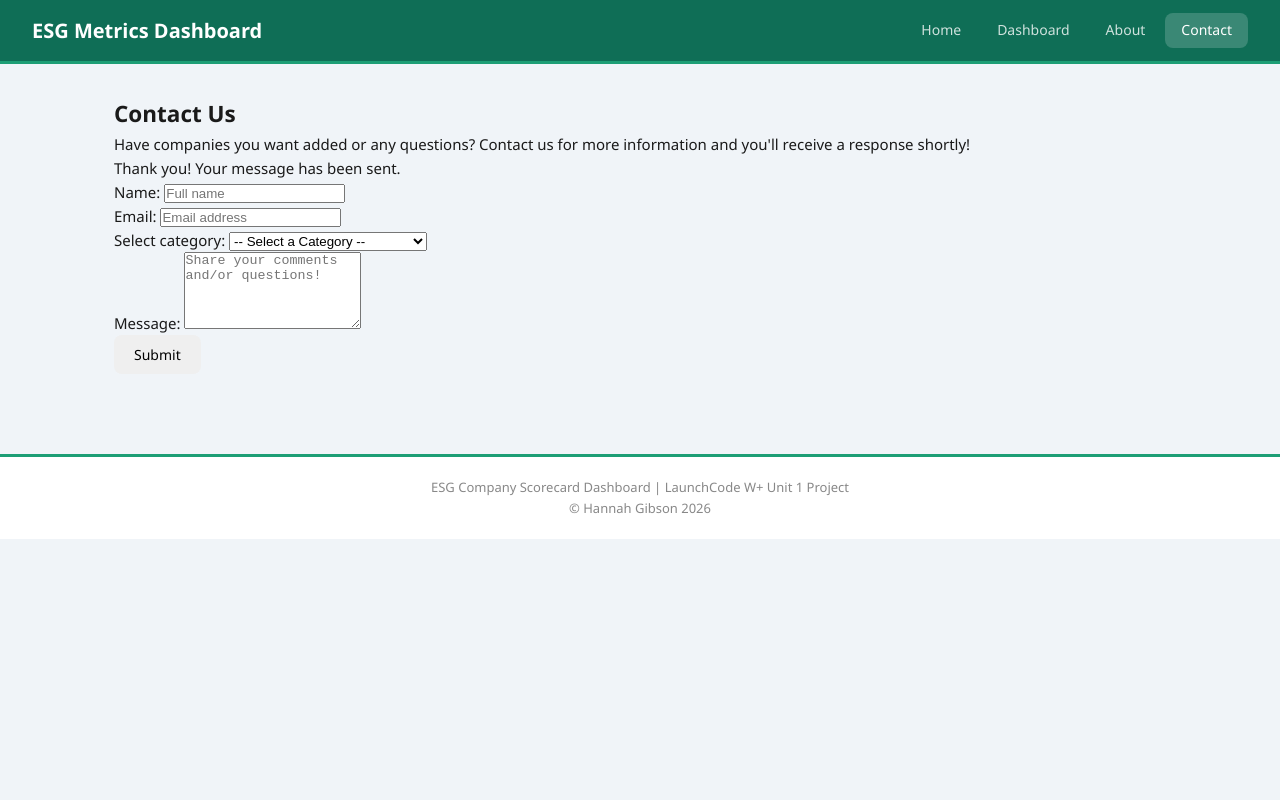
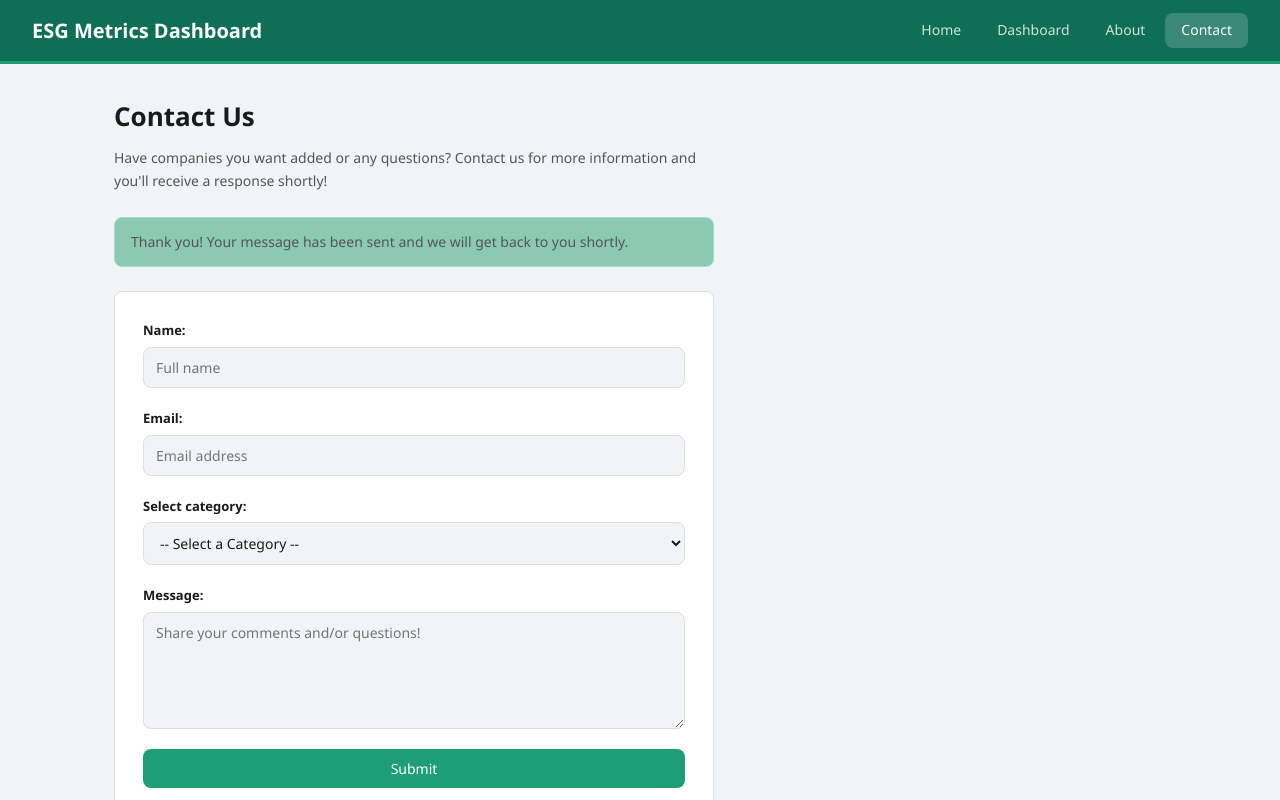
Before and after one commit to gibsonhannah07/esg-company-dashboard, a React (Vite) app: page /contact in a window 1280 px wide. Both pictures are taken after typing "Sample", "name@example.com", "Sample" into the empty fields and a click on the button "Submit". Shown: the top 800 px of the page. Built offline with nearby package versions, Linux system fonts and the light colour scheme.

Commit message:
updated contact page styling and some dashboard styling

```diff
--- a/src/index.css
+++ b/src/index.css
@@ -493,42 +493,6 @@ button {
   border-top: 1px solid var(--border);
 }
 
-/* Score Bar  */
-.score-bar {
-  display: flex;
-  align-items: center;
-  gap: 12px;
-  font-size: 14px;
-}
-
-.score-bar-label {
-  width: 160px;
-  color: var(--text-secondary);
-  flex-shrink: 0;
-}
-
-.score-bar-track {
-  flex: 1;
-  height: 8px;
-  background-color: var(--bg-page);
-  border-radius: 99px;
-  border: 1px solid var(--border);
-  overflow: hidden;
-}
-
-.score-bar-fill {
-  height: 100%;
-  background-color: var(--green-mid);
-  border-radius: 99px;
-}
-
-.score-bar-value {
-  font-weight: 600;
-  color: var(--text-primary);
-  width: 50px;
-  text-align: right;
-}
-
 /* About Page*/
 .about-section {
   max-width: 720px;
@@ -570,6 +534,84 @@ button {
 .about-section a:hover {
   text-decoration: underline;
 }
+
+
+/* contact page */
+.contact-section {
+  max-width: 600px;
+}
+
+.contact-section h2 {
+  font-size: 26px;
+  font-weight: 700;
+  margin-bottom: 8px;
+  color: var(--text-primary);
+}
+
+.contact-section > p {
+  font-size: 14px;
+  color: var(--text-secondary);
+  line-height: 1.7;
+  margin-bottom: 24px;
+}
+
+.contact-success {
+  background-color: var(--green-light);
+  color: var(--green-dark);
+  border: 1px solid var(--green-border);
+  border-radius: var(--border-radius);
+  padding: 12px 16px;
+  font-size: 14px;
+  margin-bottom: 20px;
+}
+
+.contact-form {
+  background-color: var(--bg-white);
+  border: 1px solid var(--border);
+  border-radius: var(--border-radius);
+  padding: 28px;
+  display: flex;
+  flex-direction: column;
+  gap: 20px;
+}
+
+.form-group {
+  display: flex;
+  flex-direction: column;
+  gap: 6px;
+}
+
+.form-group label {
+  font-size: 13px;
+  font-weight: 600;
+  color: var(--text-primary);
+}
+
+.form-group input,
+.form-group select,
+.form-group textarea {
+  font-family: inherit;
+  font-size: 14px;
+  padding: 10px 12px;
+  border: 1px solid var(--border);
+  border-radius: var(--border-radius);
+  background-color: var(--bg-page);
+  color: var(--text-primary);
+  width: 100%;
+}
+
+.form-group input:focus,
+.form-group select:focus,
+.form-group textarea:focus {
+  outline: none;
+  border-color: var(--blue-mid);
+  background-color: var(--bg-white);
+}
+
+.form-group textarea {
+  resize: vertical;
+}
+
 
 /* Breakpoint 1: Tablet (max-width: 768px) */
 @media (max-width: 768px) {
--- a/src/pages/Contact.jsx
+++ b/src/pages/Contact.jsx
@@ -25,12 +25,12 @@ export default function Contact() {
   };
 
   return (
-    <div>
+    <div className="contact-section">
       <h2>Contact Us</h2>
       <p>Have companies you want added or any questions? Contact us for more information and you'll receive a response shortly!</p>
-      {submitted && <p>Thank you! Your message has been sent.</p>}
-      <form onSubmit={handleSubmit}>
-        <div>
+      {submitted && <p className="contact-success">Thank you! Your message has been sent and we will get back to you shortly.</p>}
+      <form className="contact-form" onSubmit={handleSubmit}>
+        <div className="form-group">
           <label>Name: </label>
           <input
             type="text"
@@ -40,7 +40,7 @@ export default function Contact() {
             placeholder="Full name"
           />
         </div>
-        <div>
+        <div className="form-group">
           <label>Email: </label>
           <input
             type="email"
@@ -50,7 +50,7 @@ export default function Contact() {
             placeholder="Email address"
           />
         </div>
-        <div>
+        <div className="form-group">
           <label>Select category: </label>
           <select name="category" value={formData.category} onChange={handleChange}>
             <option value="">-- Select a Category --</option>
@@ -59,7 +59,7 @@ export default function Contact() {
             <option value="concern">Concern or bug</option>
           </select>
         </div>
-        <div>
+        <div className="form-group">
           <label>Message: </label>
           <textarea
             name="message"
@@ -69,7 +69,7 @@ export default function Contact() {
             rows="5"
           />
         </div>
-        <button type="submit">Submit</button>
+        <button type="submit" className="btn-primary">Submit</button>
       </form>
     </div>
   );
```
